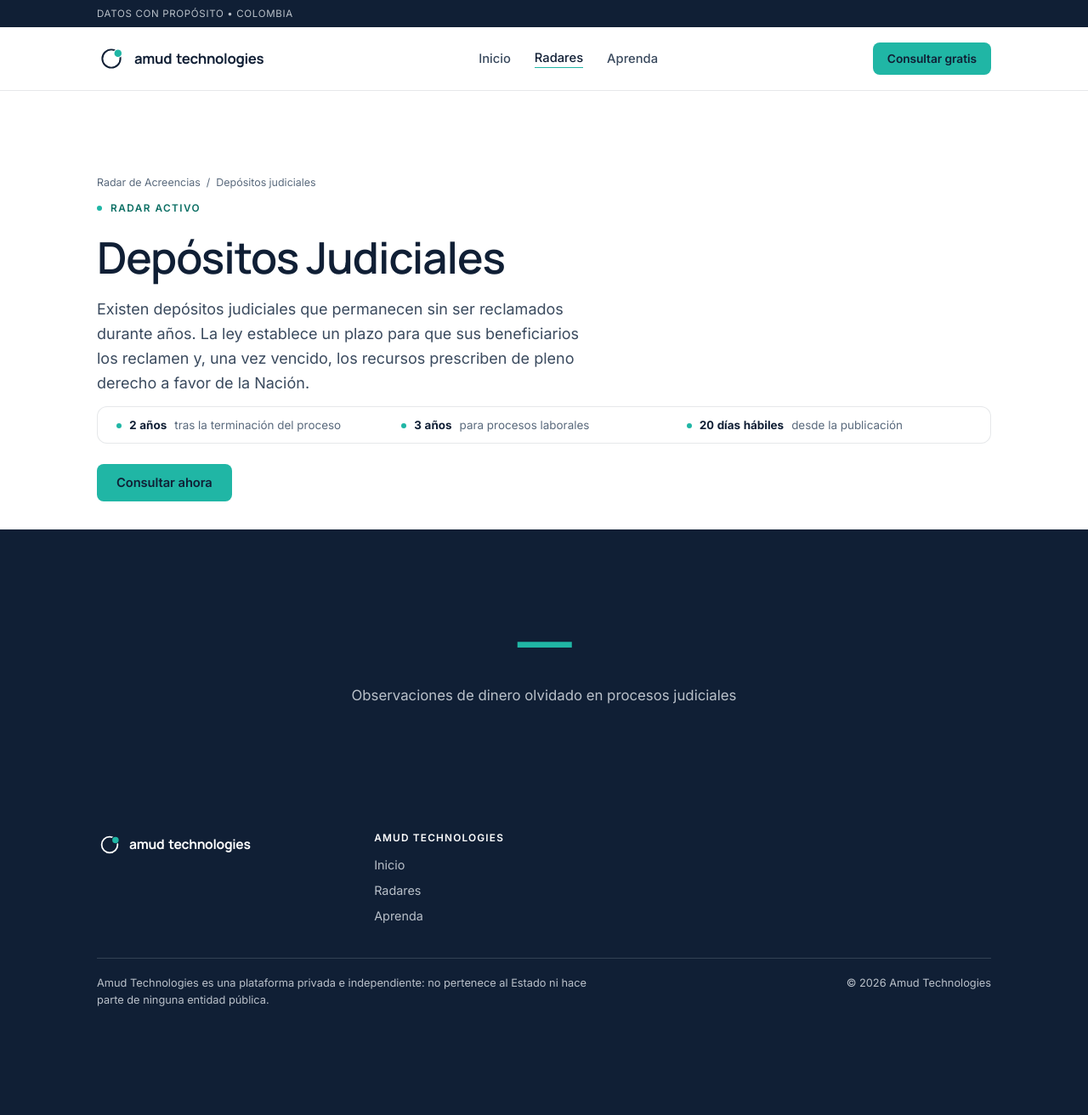
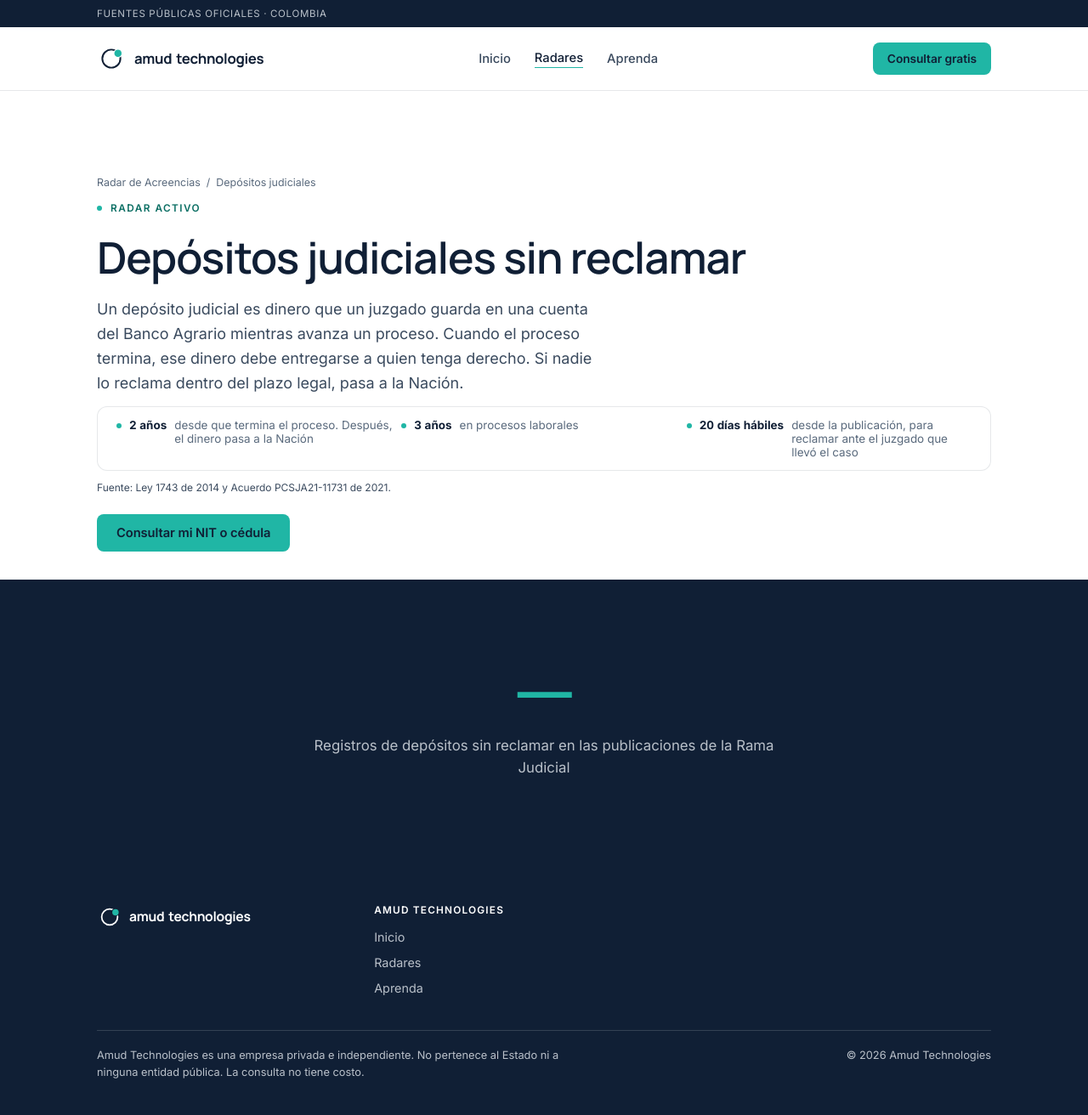
Before and after one commit to amudtechnologies/claims-engine, a Django app: page /depositos-judiciales/ in a window 1280 px wide. Shown: the whole page at 85% size. Before the commit the page ends 1184 px from the top, so only its background shows below. Run offline with Django 5.2, Linux system fonts and the light colour scheme; data comes from the database, SQL or seed files in the repository.

Commit message:
Site copy: neutral wording for companies and natural persons
Rewrites visible copy across home, radares, results and the judicial
deposits radar: usted throughout, plain-language explanations of
depósito judicial, demandante/demandado and RUES, "Valor publicado"
instead of "Valor estimado", legal source line under the claim terms,
and a truthful note when a number has no associated name.

Co-Authored-By: Claude Opus 5.5 <noreply@anthropic.com>

```diff
--- a/web/home/templates/home/_search_form.html
+++ b/web/home/templates/home/_search_form.html
@@ -6,7 +6,7 @@
     type="text"
     name="nit"
     value="{{ raw_document_number }}"
-    placeholder="NIT o cédula"
+    placeholder="NIT de la empresa o cédula"
     inputmode="numeric"
     autocomplete="off"
     required
@@ -19,6 +19,6 @@
   <span class="visually-hidden" role="status" aria-live="polite" data-search-status></span>
 </form>
 {% if not compact %}
-  <p class="search-form-hint">NIT (con o sin dígito de verificación) o cédula.</p>
-  <p class="search-form-trust">Consulta gratuita · sin registro</p>
+  <p class="search-form-hint">Empresas: NIT, con o sin dígito de verificación. Personas: número de cédula.</p>
+  <p class="search-form-trust">Consulta gratuita · Sin registro · Solo información pública oficial</p>
 {% endif %}
--- a/web/home/templates/home/radares.html
+++ b/web/home/templates/home/radares.html
@@ -9,9 +9,9 @@
 
 <section class="radars-index">
   <div class="wrap">
-    <div class="eyebrow mono"><span class="dot"></span>Radar de Acreencias</div>
-    <h1 class="serif">Radares Disponibles</h1>
-    <p class="lede">Monitoreamos fuentes públicas para identificar dinero, derechos económicos, oportunidades o activos que podrían corresponderle. Cada radar está diseñado para encontrar oportunidades diferentes y responder a necesidades específicas.</p>
+    <div class="eyebrow mono"><span class="dot"></span>Fuentes que revisamos</div>
+    <h1 class="serif">Cada radar revisa una fuente pública</h1>
+    <p class="lede">Un radar es una revisión periódica de una fuente pública oficial. Cada uno busca un tipo distinto de dinero o derecho económico que podría estar a su nombre.</p>
 
     <div class="radar-list">
       {% for spec, stats in radars %}
--- a/web/judicial_deposits/radar.py
+++ b/web/judicial_deposits/radar.py
@@ -58,16 +58,16 @@ spec = RadarSpec(
     slug="depositos-judiciales",
     name="Depósitos judiciales",
     problem=(
-        "Dinero constituido en procesos judiciales que prescribe a favor de la "
-        "Nación si no se reclama dentro del plazo legal."
+        "Dinero depositado en un proceso judicial que pasa a la Nación si quien "
+        "tiene derecho no lo reclama a tiempo."
     ),
     identifies=(
-        "Depósitos publicados por la Rama Judicial como no reclamados, con su "
-        "despacho, valor y número de identificación de las partes."
+        "Depósitos que la Rama Judicial publica como no reclamados, con el "
+        "juzgado, el valor y la identificación de las partes."
     ),
     audience=(
-        "Empresas, firmas y entidades que gestionan recuperaciones; "
-        "también personas naturales."
+        "Empresas y personas, y también los profesionales que gestionan "
+        "recuperaciones."
     ),
     landing_url_name="judicial_deposits:index",
     results_row_template="judicial_deposits/_results_row.html",
--- a/web/judicial_deposits/templates/judicial_deposits/_card.html
+++ b/web/judicial_deposits/templates/judicial_deposits/_card.html
@@ -1,7 +1,7 @@
 {% comment %}Compact version of this radar's landing page, for its card on /radares/.
 The shell wraps it in a link to the landing, so it contains no links.{% endcomment %}
 <div class="radar-card-head">
-  <h2 class="radar-card-title">Depósitos Judiciales</h2>
+  <h2 class="radar-card-title">Depósitos judiciales</h2>
   <span class="results-status results-status--active"><span class="dot"></span>{{ spec.status_label }}</span>
 </div>
 <p class="radar-card-desc">{{ spec.problem }}</p>
--- a/web/judicial_deposits/templates/judicial_deposits/_legal_facts.html
+++ b/web/judicial_deposits/templates/judicial_deposits/_legal_facts.html
@@ -1,5 +1,5 @@
 <div class="fact-strip">
-  <div class="fact-item"><span class="dot"></span><span class="fact-num mono">2 años</span> tras la terminación del proceso</div>
-  <div class="fact-item"><span class="dot"></span><span class="fact-num mono">3 años</span> para procesos laborales</div>
-  <div class="fact-item"><span class="dot"></span><span class="fact-num mono">20 días hábiles</span> desde la publicación</div>
+  <div class="fact-item"><span class="dot"></span><span class="fact-num mono">2 años</span> desde que termina el proceso. Después, el dinero pasa a la Nación</div>
+  <div class="fact-item"><span class="dot"></span><span class="fact-num mono">3 años</span> en procesos laborales</div>
+  <div class="fact-item"><span class="dot"></span><span class="fact-num mono">20 días hábiles</span> desde la publicación, para reclamar ante el juzgado que llevó el caso</div>
 </div>
--- a/web/judicial_deposits/templates/judicial_deposits/_overview.html
+++ b/web/judicial_deposits/templates/judicial_deposits/_overview.html
@@ -1,15 +1,16 @@
 {# Shared by the radar's landing page (heading_tag h1) and its /radares/ card (h2). #}
 <div class="jd-overview">
-  <{{ heading_tag|default:"h1" }} class="serif jd-title">Depósitos Judiciales</{{ heading_tag|default:"h1" }}>
-  <p class="lede">Existen depósitos judiciales que permanecen sin ser reclamados durante años. La ley establece un plazo para que sus beneficiarios los reclamen y, una vez vencido, los recursos prescriben de pleno derecho a favor de la Nación.</p>
+  <{{ heading_tag|default:"h1" }} class="serif jd-title">Depósitos judiciales sin reclamar</{{ heading_tag|default:"h1" }}>
+  <p class="lede">Un depósito judicial es dinero que un juzgado guarda en una cuenta del Banco Agrario mientras avanza un proceso. Cuando el proceso termina, ese dinero debe entregarse a quien tenga derecho. Si nadie lo reclama dentro del plazo legal, pasa a la Nación.</p>
 
   {% include "judicial_deposits/_legal_facts.html" %}
+  <p class="fact-source">Fuente: Ley 1743 de 2014 y Acuerdo PCSJA21-11731 de 2021.</p>
 
-  <a href="{% url 'home:index' %}#buscar" class="btn btn-primary">Consultar ahora</a>
+  <a href="{% url 'home:index' %}#buscar" class="btn btn-primary">Consultar mi NIT o cédula</a>
 
   {% if stats %}
   <div class="jd-stats-block">
-    <div class="jd-stats-title">EL RADAR DE DEPÓSITOS JUDICIALES EN CIFRAS</div>
+    <div class="jd-stats-title">LO QUE HEMOS REVISADO</div>
     <div class="hero-stats jd-stats">
       {% for value, label in stats %}
       <div class="stat"><div class="stat-num mono">{{ value }}</div><div class="stat-label">{{ label }}</div></div>
--- a/web/judicial_deposits/templates/judicial_deposits/_results_row.html
+++ b/web/judicial_deposits/templates/judicial_deposits/_results_row.html
@@ -5,12 +5,12 @@
     <span class="results-row-caret" aria-hidden="true">&rsaquo;</span>
   </td>
   <td class="mono" data-label="Hallazgos">{{ match.finding_count }}</td>
-  <td class="mono" data-label="Valor estimado">{{ match.total_amount_cop|cop }}</td>
+  <td class="mono" data-label="Valor publicado">{{ match.total_amount_cop|cop }}</td>
   <td data-label="Estado">
     <span class="results-table-status-cell">
       <span class="results-status results-status--active"><span class="dot"></span>{{ spec.status_label }}</span>
-      {% if match.extra.claim_status == "reclamable" %}<span class="jd-tag jd-tag--open">Reclamable</span>
-      {% elif match.extra.claim_status == "no_reclamable" %}<span class="jd-tag jd-tag--closed">No reclamable</span>
+      {% if match.extra.claim_status == "reclamable" %}<span class="jd-tag jd-tag--open">Aún puede reclamarse</span>
+      {% elif match.extra.claim_status == "no_reclamable" %}<span class="jd-tag jd-tag--closed">Plazo vencido</span>
       {% elif match.extra.claim_status == "activo" %}<span class="jd-tag jd-tag--pending">Vigente</span>{% endif %}
     </span>
   </td>
--- a/web/judicial_deposits/templates/judicial_deposits/index.html
+++ b/web/judicial_deposits/templates/judicial_deposits/index.html
@@ -12,7 +12,7 @@
     <nav class="radar-breadcrumb mono">
       <a href="{% url 'home:radares' %}">Radar de Acreencias</a> <span aria-hidden="true">/</span> Depósitos judiciales
     </nav>
-    <div class="eyebrow mono"><span class="dot"></span>RADAR ACTIVO</div>
+    <div class="eyebrow mono"><span class="dot"></span>Radar activo</div>
     {% include "judicial_deposits/_overview.html" with heading_tag="h1" %}
   </div>
 </section>
@@ -24,7 +24,7 @@
     {% else %}
       <div class="proof-num mono">—</div>
     {% endif %}
-    <p class="proof-text">Observaciones de dinero olvidado en procesos judiciales</p>
+    <p class="proof-text">Registros de depósitos sin reclamar en las publicaciones de la Rama Judicial</p>
   </div>
 </section>
 
--- a/web/judicial_deposits/tests.py
+++ b/web/judicial_deposits/tests.py
@@ -8,8 +8,8 @@ from . import radar
 class LandingTests(TestCase):
     def test_landing_renders_without_a_party_search(self):
         response = self.client.get("/depositos-judiciales/")
-        self.assertContains(response, "Depósitos Judiciales")
-        self.assertNotContains(response, "RESULTADO PARA ESTA BÚSQUEDA")
+        self.assertContains(response, "Depósitos judiciales sin reclamar")
+        self.assertNotContains(response, "RESULTADO DE SU CONSULTA")
 
     def test_legacy_nit_query_redirects_to_detail(self):
         response = self.client.get("/depositos-judiciales/?nit=900123456")
--- a/web/judicial_deposits/views.py
+++ b/web/judicial_deposits/views.py
@@ -16,11 +16,13 @@ def index(request):
 
     context = {
         "active_nav": "judicial_deposits",
-        "page_title": "Cómo saber si tiene un depósito judicial sin reclamar — Amud Technologies",
+        "page_title": (
+            "¿Tiene un depósito judicial sin reclamar? Consulte gratis — Amud Technologies"
+        ),
         "page_description": (
-            "Consulte gratis si el NIT de su empresa (o su cédula, si es persona "
-            "natural) aparece en depósitos judiciales sin reclamar en Colombia — "
-            "qué son, cuánto tiempo tiene para reclamarlos y cómo hacerlo."
+            "Consulte gratis con su NIT o cédula si aparece en depósitos "
+            "judiciales sin reclamar publicados por la Rama Judicial. Qué son, "
+            "qué plazos aplican y cómo reclamarlos."
         ),
     }
     context["stats"] = radar.card_stats()
--- a/web/static/css/judicial_deposits.css
+++ b/web/static/css/judicial_deposits.css
@@ -34,6 +34,8 @@
 .jd-role-grid { display: grid; grid-template-columns: repeat(2, minmax(0, 1fr)); gap: 16px; margin-bottom: 20px; }
 .jd-role-card { padding: 14px 16px; background: var(--surface); border: 1px solid var(--hair); border-radius: 8px; }
 .jd-role-label { font-size: 0.78rem; font-weight: 600; color: var(--ink-soft); margin-bottom: 6px; }
+.jd-role-hint { display: block; font-weight: 400; font-size: 0.72rem; margin-top: 2px; }
+.fact-source { font-size: 0.75rem; color: var(--ink-soft); margin: -12px 0 24px 0; }
 .jd-role-nums { font-size: 0.92rem; color: var(--ink); }
 
 .jd-panel-footnote { display: flex; gap: 24px; flex-wrap: wrap; font-size: 0.84rem; color: var(--ink-softer); }
--- a/web/templates/base.html
+++ b/web/templates/base.html
@@ -35,7 +35,7 @@
     "name": "Amud Technologies",
     "url": "{{ request.scheme }}://{{ request.get_host }}/",
     "logo": "{{ request.scheme }}://{{ request.get_host }}{% static 'img/apple-touch-icon.png' %}",
-    "description": "Amud Technologies cruza fuentes públicas colombianas para identificar dinero, derechos económicos y activos que ya tienen un beneficiario identificable.",
+    "description": "Amud Technologies cruza fuentes públicas oficiales de Colombia para identificar dinero que ya tiene un dueño identificable.",
     "areaServed": "CO"
   }
   </script>
@@ -47,7 +47,7 @@
 
   <div class="masthead">
     <div class="wrap masthead-inner mono">
-      <span>DATOS CON PROPÓSITO • COLOMBIA</span>
+      <span>FUENTES PÚBLICAS OFICIALES · COLOMBIA</span>
     </div>
   </div>
 
@@ -119,7 +119,7 @@
       {% endif %}
     </div>
     <div class="wrap footer-bottom">
-      <p class="footer-independence">Amud Technologies es una plataforma privada e independiente: no pertenece al Estado ni hace parte de ninguna entidad pública.</p>
+      <p class="footer-independence">Amud Technologies es una empresa privada e independiente. No pertenece al Estado ni a ninguna entidad pública. La consulta no tiene costo.</p>
       <div class="footer-copy">© {% now "Y" %} Amud Technologies</div>
     </div>
   </footer>
```
Also changed, not shown: web/home/templates/home/index.html (+4 -4 lines), web/home/templates/home/results.html (+11 -11 lines), web/home/tests.py (+5 -4 lines), web/home/views.py (+8 -8 lines), web/judicial_deposits/templates/judicial_deposits/_party_summary.html (+10 -10 lines), web/judicial_deposits/templates/judicial_deposits/detail.html (+8 -8 lines).
